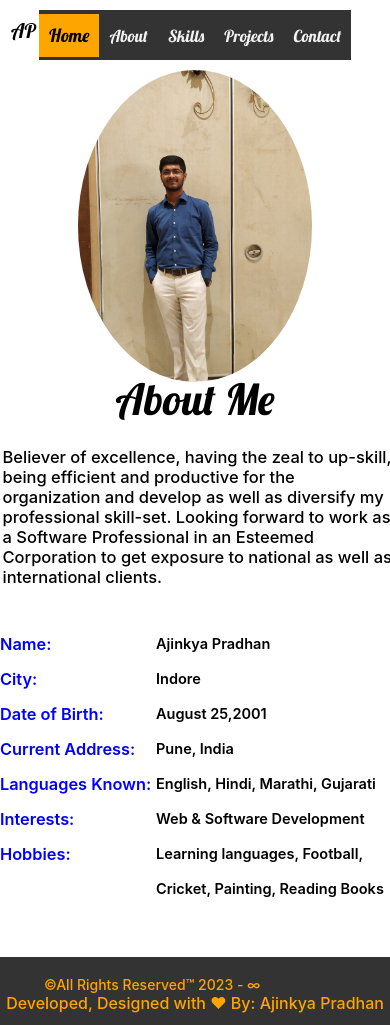
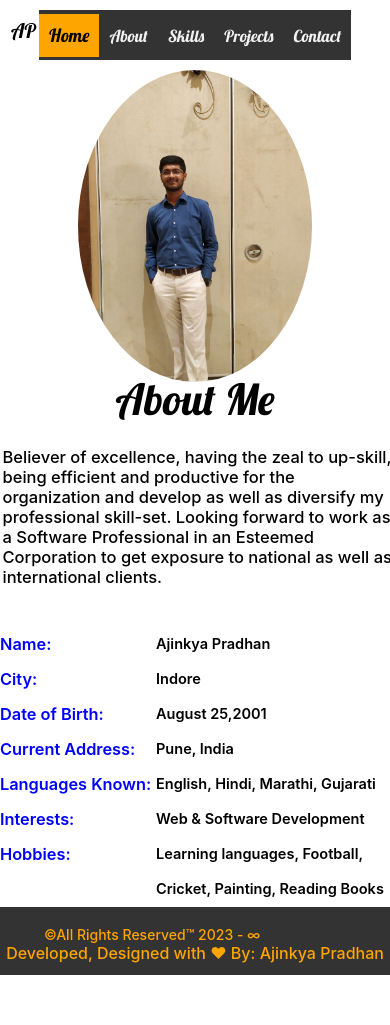
Before and after one commit to AjinkyaPradhan1/portfolio-website-ap, a React (Create React App) app: page /about in a window 390 px wide. Built offline with nearby package versions, Linux system fonts and the light colour scheme.

Commit message:
480px about completed

```diff
--- a/src/components/about.css
+++ b/src/components/about.css
@@ -236,7 +236,7 @@
     justify-content: center;
     align-items: center;
     position: absolute;
-    margin-top: 150%;
+    margin-top: 535px;
     height: 8%;
   }
 
```
